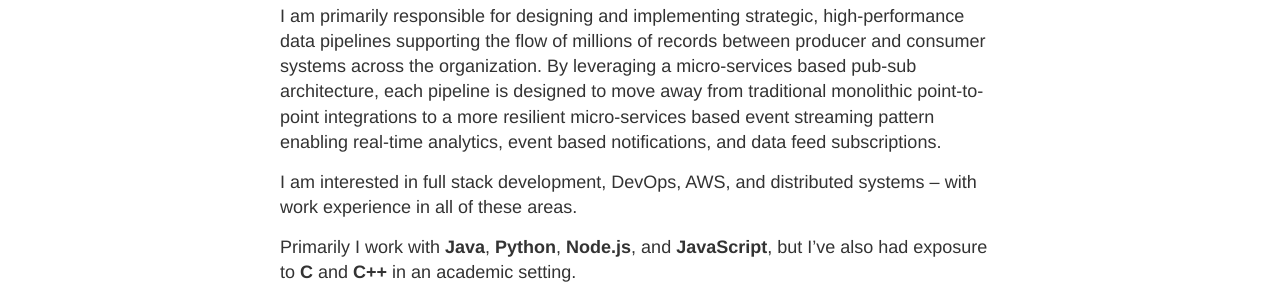
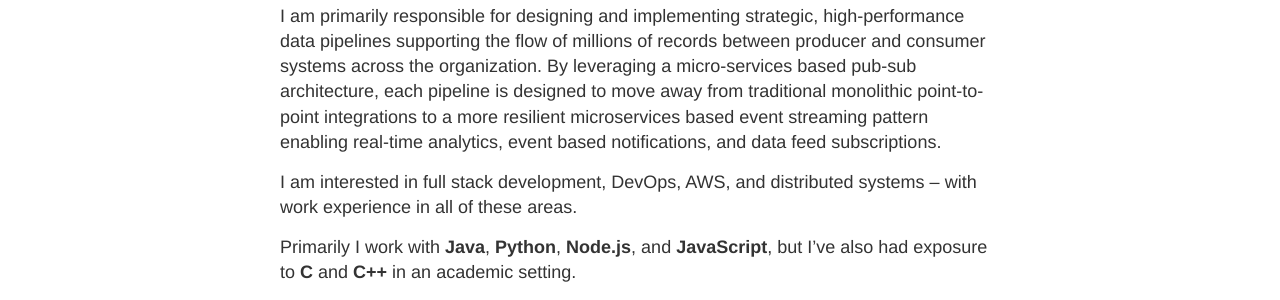
Before and after one commit to gutucristian/gutucristian.github.io, a Jekyll site: the page built from about.md, in a window 1280 px wide. Shown: the part 369-669 px from the top of the page. Built offline with Jekyll 4.4.1, drawn with Linux system fonts in a browser that asks for light colours.

Commit message:
Update about.md

```diff
--- a/about.md
+++ b/about.md
@@ -9,7 +9,7 @@ My name is Cristian Gutu and I am recent Computer Science graduate from the __Un
 
 Currently I work as a __Software Engineer__ on __Prudential’s Platform Engineering Team__.
 
-I am primarily responsible for designing and implementing strategic, high-performance data pipelines supporting the flow of millions of records between producer and consumer systems across the organization. By leveraging a micro-services based pub-sub architecture, each pipeline is designed to move away from traditional monolithic point-to-point integrations to a more resilient micro-services based event streaming pattern enabling real-time analytics, event based notifications, and data feed subscriptions.
+I am primarily responsible for designing and implementing strategic, high-performance data pipelines supporting the flow of millions of records between producer and consumer systems across the organization. By leveraging a micro-services based pub-sub architecture, each pipeline is designed to move away from traditional monolithic point-to-point integrations to a more resilient microservices based event streaming pattern enabling real-time analytics, event based notifications, and data feed subscriptions.
 
 I am interested in full stack development, DevOps, AWS, and distributed systems -- with work experience in all of these areas.
 
```
